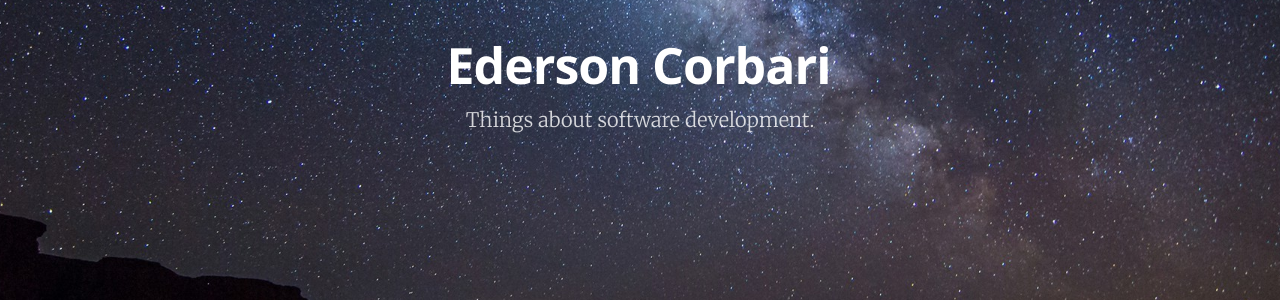
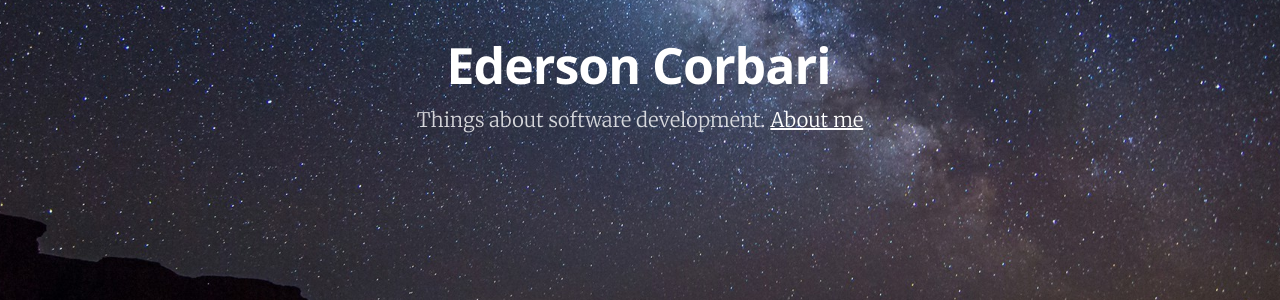
Before and after one commit to edersoncorbari/edersoncorbari.github.io, a Jekyll site: the page built from index.html, in a window 1280 px wide. Shown: the part 369-669 px from the top of the page. Built offline with Jekyll 4.4.1, drawn with Linux system fonts in a browser that asks for light colours; the list of posts is cut into pages by our own code.

Commit message:
1. Fix about-me.

```diff
--- a/_config.yml
+++ b/_config.yml
@@ -5,7 +5,7 @@ meta_description: "Ederson Corbari Site, Blogging about software development"
 markdown: kramdown
 highlighter: rouge
 #highlighter: pygments
-#logo: false
+logo: false
 paginate: 15
 baseurl: /
 domain_name: 'https://edersoncorbari.github.io/'
@@ -14,6 +14,7 @@ gems: [jekyll-paginate]
 
 # Details for the RSS feed generator
 url: 'https://edersoncorbari.github.com/'
-#url:            'blog url'
+author: 'Ederson de Moura Corbari'
 
-author:         'Ederson de Moura Corbari'
+urls:
+    about: /about
--- a/_layouts/default.html
+++ b/_layouts/default.html
@@ -22,8 +22,8 @@
     {{ content }}
     <footer class="site-footer clearfix">
       <section class="copyright">
-        <a href="{{ site.baseurl }}">{{ site.name }}</a> &copy;
-              {{date format="YYYY"}} &bull; All rights reserved.
+
+        <a href="{{ site.baseurl }}">{{ site.name }}</a> &copy; &bull; All rights reserved.
       </section>
       <section class="poweredby">Made with Jekyll using
         <a href="http://github.com/rosario/kasper">Kasper theme</a>
@@ -34,6 +34,7 @@
     <script type="text/javascript" src="/assets/js/jquery.fitvids.js"></script>
     <script type="text/javascript" src="/assets/js/index.js"></script>
 
+    <!-- Syntax code -->
     <script src="https://cdn.rawgit.com/google/code-prettify/master/loader/run_prettify.js"></script>
 
     <!-- Google Analytics Tracking code -->
--- a/index.html
+++ b/index.html
@@ -19,12 +19,12 @@ about: 'about.html'
             <h1 class="page-title">{{ site.name }}</h1>
             <h2 class="page-description">
                 {% if site.description %} {{ site.description }}. {% endif %}
+                {% if site.urls.about %} <a style="color:#fff" href='{{ site.urls.about }}'>About me</a> {% endif %}
             </h2>
         </div>
     </div>
     <a class="scroll-down icon-arrow-left" href="#content" data-offset="-45"><span class="hidden">Scroll Down</span></a>
 </header>
-
 
 <main id="content" class="content" role="main">
 
@@ -56,23 +56,6 @@ about: 'about.html'
         </footer>
     </article>
 
-    <!-- Capser below -->
-<!--     <article class="{{post_class}}">
-    <header class="post-header">
-        <h2 class="post-title"><a href="{{url}}">{{{title}}}</a></h2>
-    </header>
-    <section class="post-excerpt">
-        <p>{{excerpt words="26"}} <a class="read-more" href="{{url}}">&raquo;</a></p>
-    </section>
-    <footer class="post-meta">
-        {{#if author.image}}<img class="author-thumb" src="{{author.image}}" alt="Author image" nopin="nopin" />{{/if}}
-        {{author}}
-        {{tags prefix=" on "}}
-        <time class="post-date" datetime="{{date format='YYYY-MM-DD'}}">{{date format="DD MMMM YYYY"}}</time>
-    </footer>
-    </article> -->
-    <!--  -->
-
     {% endfor %}
 
     {% include pagination.html %}
```
Also changed, not shown: about/index.md (added, +13 -0 lines).
